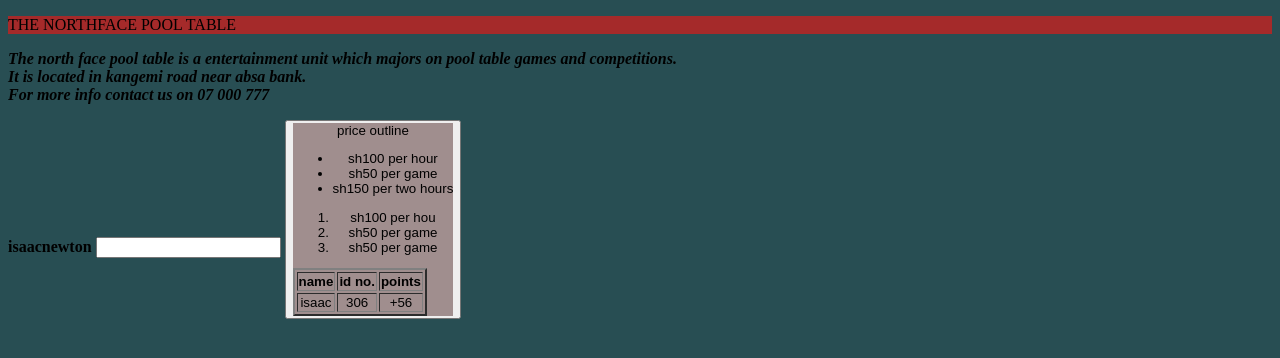
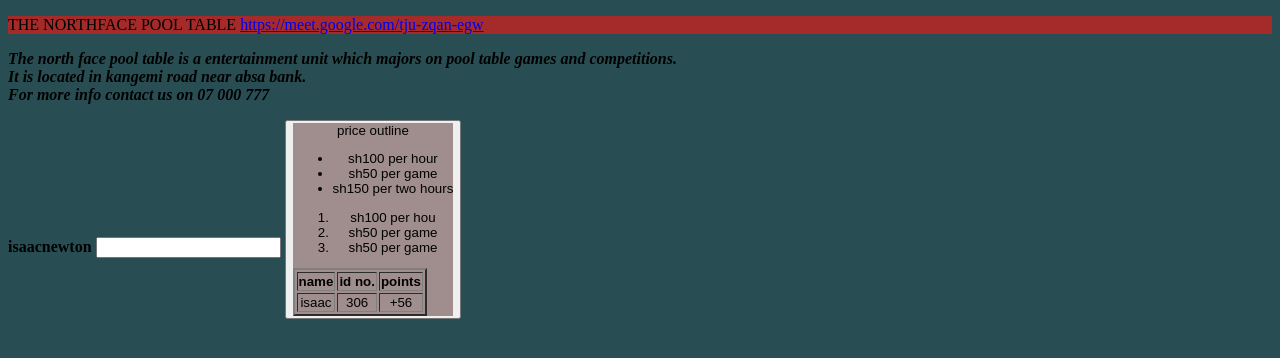
Before and after one commit to isaacnganga/isaac, a plain HTML site: page isaac.html in a window 1280 px wide. Drawn offline with Linux system fonts and the light colour scheme.

Commit message:
first commit

```diff
--- a/isaac.html
+++ b/isaac.html
@@ -4,6 +4,7 @@
     <body style="background-color:rgb(40, 78, 83);"></body>
     <p style="background-color: brown;"
     <h1>THE NORTHFACE POOL TABLE</h1>
+    <a href="https://github.com/isaacnganga/isaac">https://meet.google.com/tju-zqan-egw</a>
     <P><b><i>The north face pool table is a entertainment unit which majors on pool table games and competitions.<br>
         It is located in kangemi road near absa bank.</br>For more info contact us on 07 000 777</b></i></P>
         <form action="authentication_page"></form>
```
